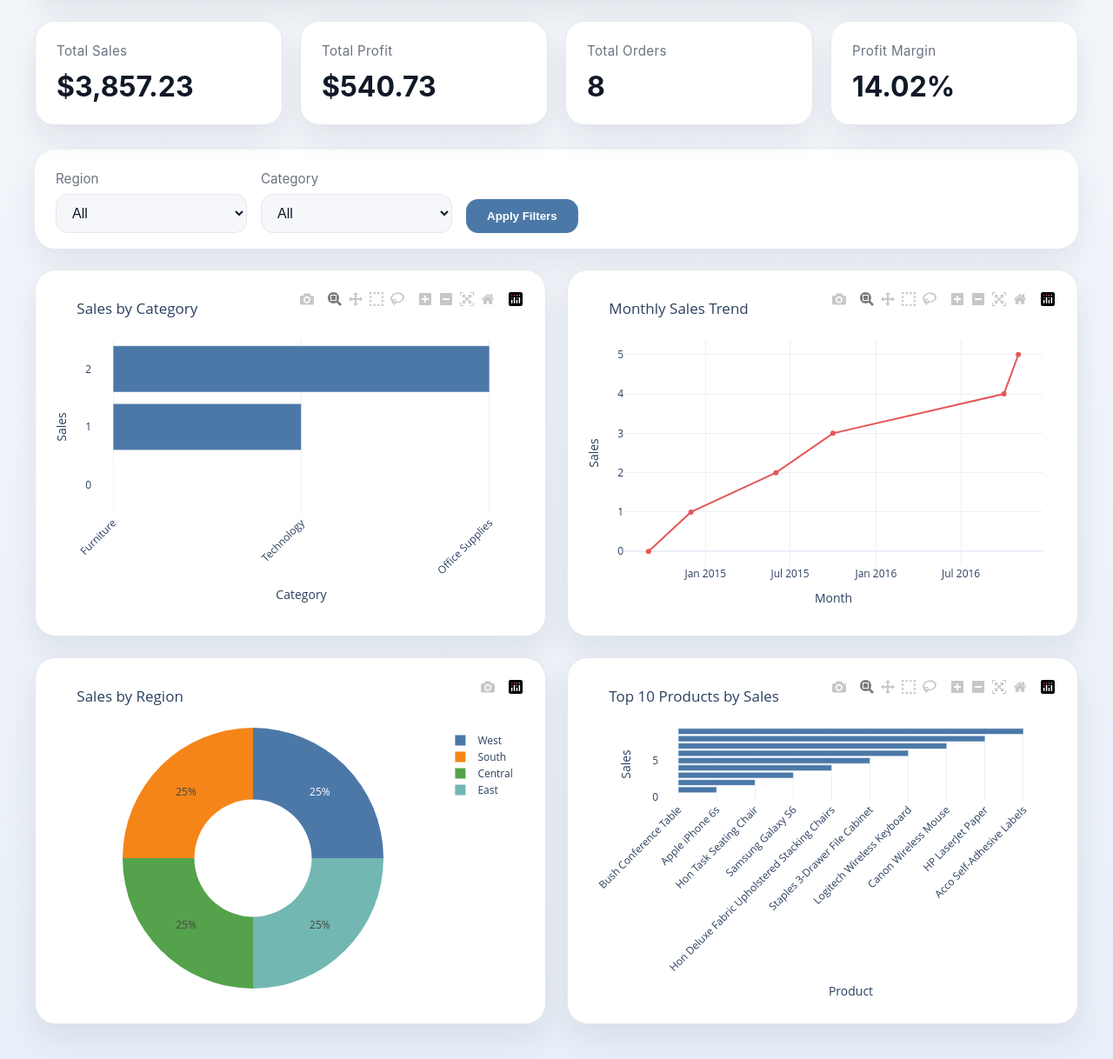
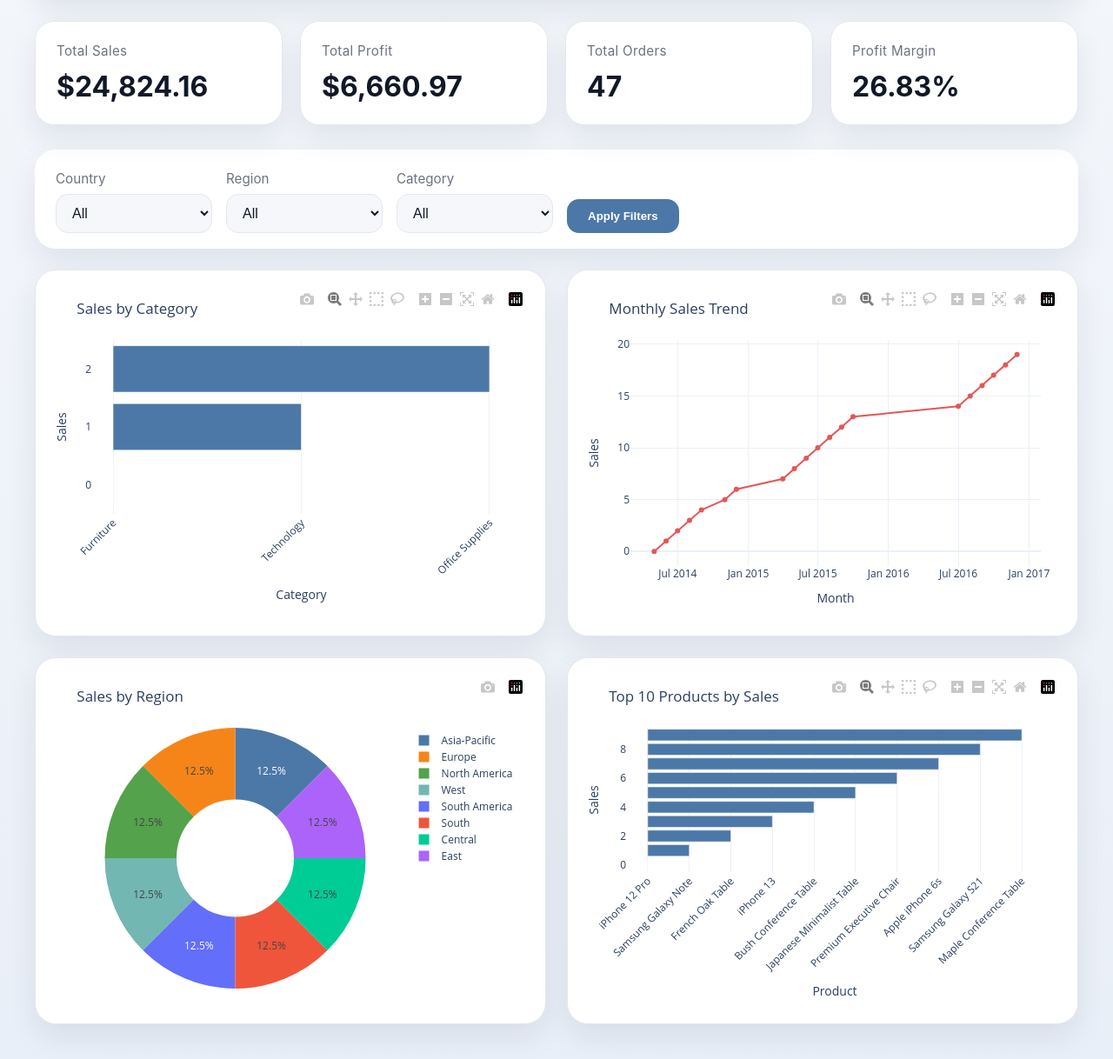
Before and after one commit to Sandip-Kori/Data_Visualization_Project, a Flask app: page / in a window 1280 px wide. Shown: the part 139-1357 px from the top of the page at 87% size. Run offline with Flask 3, Linux system fonts and the light colour scheme; some libraries are stand-ins or nearby versions.

Commit message:
Adding one filter and increasing data

```diff
--- a/app.py
+++ b/app.py
@@ -25,7 +25,7 @@ def clean_data(df: pd.DataFrame) -> pd.DataFrame:
     df.drop_duplicates(inplace=True)
 
     # Ensure required columns exist
-    required_columns = ["Order ID", "Order Date", "Sales", "Profit", "Quantity", "Category", "Region", "Product Name"]
+    required_columns = ["Order ID", "Order Date", "Sales", "Profit", "Quantity", "Country", "Category", "Region", "Product Name"]
     df = df[[col for col in required_columns if col in df.columns]].copy()
 
     # Convert Order Date to datetime
@@ -40,9 +40,9 @@ def clean_data(df: pd.DataFrame) -> pd.DataFrame:
     df.dropna(subset=["Order ID", "Order Date", "Sales", "Profit", "Quantity", "Category", "Region", "Product Name"], inplace=True)
 
     # Replace any remaining numeric NaN values with zeros
-    df["Sales"].fillna(0, inplace=True)
-    df["Profit"].fillna(0, inplace=True)
-    df["Quantity"].fillna(0, inplace=True)
+    df["Sales"] = df["Sales"].fillna(0)
+    df["Profit"] = df["Profit"].fillna(0)
+    df["Quantity"] = df["Quantity"].fillna(0)
 
     # Ensure Quantity is integer
     df["Quantity"] = df["Quantity"].astype(int)
@@ -146,8 +146,10 @@ def create_pie_chart(df: pd.DataFrame, names_col: str, values_col: str, title: s
     return pio.to_html(fig, include_plotlyjs=False, full_html=False)
 
 
-def filter_data(df: pd.DataFrame, region: str, category: str) -> pd.DataFrame:
+def filter_data(df: pd.DataFrame, country: str, region: str, category: str) -> pd.DataFrame:
     filtered = df.copy()
+    if country and country != "All":
+        filtered = filtered[filtered["Country"] == country]
     if region and region != "All":
         filtered = filtered[filtered["Region"] == region]
     if category and category != "All":
@@ -157,14 +159,16 @@ def filter_data(df: pd.DataFrame, region: str, category: str) -> pd.DataFrame:
 
 @app.route("/")
 def index():
+    selected_country = request.args.get("country", "All")
     selected_region = request.args.get("region", "All")
     selected_category = request.args.get("category", "All")
 
     df = load_data()
+    country_options = ["All"] + sorted(df["Country"].dropna().unique().tolist())
     region_options = ["All"] + sorted(df["Region"].dropna().unique().tolist())
     category_options = ["All"] + sorted(df["Category"].dropna().unique().tolist())
 
-    filtered_df = filter_data(df, selected_region, selected_category)
+    filtered_df = filter_data(df, selected_country, selected_region, selected_category)
     kpis = compute_kpis(filtered_df)
 
     sales_by_category = aggregate_sales_by_category(filtered_df)
@@ -192,8 +196,10 @@ def index():
         trend_chart=trend_chart,
         region_chart=region_chart,
         product_chart=product_chart,
+        country_options=country_options,
         region_options=region_options,
         category_options=category_options,
+        selected_country=selected_country,
         selected_region=selected_region,
         selected_category=selected_category,
         no_data=filtered_df.empty,
--- a/data/superstore.csv
+++ b/data/superstore.csv
@@ -9,3 +9,43 @@ CA-2014-119933,2014-09-16,Standard Class,Christopher Parker,Corporate,United Sta
 CA-2014-139246,2014-12-06,Standard Class,James King,Home Office,United States,Chicago,Illinois,60607,Central,Technology,Accessories,Canon Wireless Mouse,63.90,4,0,3.15
 CA-2015-117983,2015-10-09,Standard Class,Janet Weaver,Consumer,United States,New York,New York,10009,East,Office Supplies,Paper,HP LaserJet Paper,22.37,5,0,8.30
 CA-2015-118320,2015-10-11,Second Class,Margaret Marshall,Corporate,United States,San Francisco,California,94122,West,Technology,Phones,Samsung Galaxy S6,608.76,2,0,26.74
+UK-2016-105564,2016-08-15,First Class,David Brown,Consumer,United Kingdom,London,London,SW1A,Europe,Furniture,Bookcases,Modern Wooden Bookshelf,450.00,3,0.1,135.00
+UK-2016-105564,2016-08-15,First Class,David Brown,Consumer,United Kingdom,London,London,SW1A,Europe,Technology,Phones,Samsung Galaxy Note,1250.00,1,0,312.50
+UK-2015-142456,2015-05-20,Standard Class,Emily Watson,Corporate,United Kingdom,Manchester,Manchester,M1,Europe,Office Supplies,Storage,Industrial Metal Cabinet,320.00,2,0.15,92.80
+UK-2014-156789,2014-11-30,Second Class,Michael Johnson,Consumer,United Kingdom,Birmingham,Birmingham,B1,Europe,Furniture,Chairs,Premium Office Chair,640.00,1,0,192.00
+CA-2016-152157,2016-09-12,Express Class,Sophie Martin,Consumer,Canada,Toronto,Ontario,M5H,North America,Technology,Accessories,Apple Magic Keyboard,199.99,2,0,59.99
+CA-2016-152158,2016-10-05,Standard Class,Liam O'Brien,Corporate,Canada,Vancouver,British Columbia,V6B,North America,Furniture,Tables,Maple Conference Table,890.00,1,0.1,267.00
+CA-2016-152159,2016-07-22,Second Class,Rachel Lee,Consumer,Canada,Montreal,Quebec,H1A,North America,Office Supplies,Paper,Premium Printing Paper,45.50,10,0,13.65
+CA-2015-142457,2015-04-10,Standard Class,James Wilson,Home Office,Canada,Calgary,Alberta,T2P,North America,Technology,Phones,iPhone 12 Pro,1500.00,1,0,450.00
+DE-2016-153001,2016-12-01,First Class,Anna Schmidt,Consumer,Germany,Berlin,Berlin,10115,Europe,Furniture,Bookcases,Scandinavian Design Shelves,380.00,2,0,114.00
+DE-2016-153002,2016-11-18,Standard Class,Klaus Mueller,Corporate,Germany,Munich,Bavaria,80331,Europe,Technology,Accessories,German Mechanical Keyboard,299.99,3,0.05,89.99
+DE-2015-152888,2015-08-25,Second Class,Petra Fischer,Consumer,Germany,Hamburg,Hamburg,20095,Europe,Office Supplies,Storage,Industrial Storage Unit,550.00,2,0.2,121.00
+DE-2014-152777,2014-06-15,Standard Class,Hans Weber,Corporate,Germany,Frankfurt,Hesse,60311,Europe,Furniture,Chairs,Ergonomic Office Chair,720.00,1,0,216.00
+FR-2016-154001,2016-10-08,Express Class,Marie Dupont,Consumer,France,Paris,Île-de-France,75001,Europe,Technology,Phones,Samsung Galaxy S21,899.00,1,0,269.70
+FR-2016-154002,2016-09-20,Standard Class,Pierre Bernard,Corporate,France,Lyon,Auvergne-Rhône-Alpes,69001,Europe,Furniture,Tables,French Oak Table,1200.00,1,0.1,360.00
+FR-2015-153888,2015-07-12,Second Class,Isabelle Moreau,Consumer,France,Marseille,Provence-Alpes-Côte d'Azur,13001,Europe,Office Supplies,Labels,Premium Labels Set,28.50,5,0,8.55
+FR-2014-153777,2014-05-30,Standard Class,Jean Leclerc,Home Office,France,Nice,Provence-Alpes-Côte d'Azur,06000,Europe,Technology,Accessories,Wireless Mouse Set,89.99,4,0,26.99
+AU-2016-155001,2016-11-25,First Class,John Smith,Consumer,Australia,Sydney,New South Wales,2000,Asia-Pacific,Furniture,Bookcases,Australian Timber Bookcase,520.00,1,0,156.00
+AU-2016-155002,2016-10-30,Standard Class,Sarah Williams,Corporate,Australia,Melbourne,Victoria,3000,Asia-Pacific,Technology,Phones,iPhone 13,999.00,2,0,299.70
+AU-2015-154888,2015-09-14,Second Class,Michael Johnson,Consumer,Australia,Brisbane,Queensland,4000,Asia-Pacific,Office Supplies,Storage,Filing Cabinet,410.00,1,0.1,123.00
+AU-2014-154777,2014-08-22,Standard Class,Emma Davis,Home Office,Australia,Perth,Western Australia,6000,Asia-Pacific,Furniture,Chairs,Ergonomic Chair Pro,880.00,1,0,264.00
+JP-2016-156001,2016-12-10,Express Class,Taro Yamamoto,Consumer,Japan,Tokyo,Tokyo,100-0001,Asia-Pacific,Technology,Accessories,Japanese Mechanical Keyboard,449.99,2,0,134.99
+JP-2016-156002,2016-11-05,Standard Class,Yuki Tanaka,Corporate,Japan,Osaka,Osaka,530-0001,Asia-Pacific,Furniture,Tables,Japanese Minimalist Table,950.00,1,0.05,285.00
+JP-2015-155888,2015-10-18,Second Class,Kenji Sato,Consumer,Japan,Kyoto,Kyoto,600-8001,Asia-Pacific,Office Supplies,Paper,High Quality Japanese Paper,65.00,8,0,19.50
+JP-2014-155777,2014-09-27,Standard Class,Hiroshi Nakamura,Home Office,Japan,Yokohama,Kanagawa,220-0011,Asia-Pacific,Technology,Phones,Sony Mobile Phone,750.00,1,0,225.00
+IN-2016-157001,2016-11-02,Standard Class,Rajesh Kumar,Consumer,India,Mumbai,Maharashtra,400001,Asia-Pacific,Office Supplies,Storage,Industrial Storage Rack,380.00,3,0.1,91.20
+IN-2016-157002,2016-10-20,Second Class,Priya Sharma,Corporate,India,Delhi,Delhi,110001,Asia-Pacific,Furniture,Chairs,Comfortable Office Chair,520.00,2,0,156.00
+IN-2015-156888,2015-08-05,Standard Class,Arjun Singh,Consumer,India,Bangalore,Karnataka,560001,Asia-Pacific,Technology,Accessories,Wireless Charging Pad,149.99,5,0.05,37.49
+IN-2014-156777,2014-07-10,First Class,Ananya Gupta,Home Office,India,Chennai,Tamil Nadu,600001,Asia-Pacific,Office Supplies,Labels,Eco-Friendly Labels,35.00,10,0,10.50
+BR-2016-158001,2016-12-15,Standard Class,Carlos Silva,Consumer,Brazil,São Paulo,São Paulo,01310,South America,Furniture,Bookcases,Tropical Wood Bookcase,480.00,2,0,144.00
+BR-2016-158002,2016-11-22,Second Class,Maria Santos,Corporate,Brazil,Rio de Janeiro,Rio de Janeiro,20040020,South America,Technology,Phones,Samsung Galaxy A12,450.00,3,0,135.00
+BR-2015-157888,2015-09-08,Standard Class,Pedro Costa,Consumer,Brazil,Belo Horizonte,Minas Gerais,30140071,South America,Office Supplies,Storage,Metal Storage Chest,290.00,1,0.1,67.70
+BR-2014-157777,2014-08-16,First Class,Lucas Oliveira,Home Office,Brazil,Salvador,Bahia,40010140,South America,Furniture,Chairs,Elegant Office Chair,650.00,1,0,195.00
+MX-2016-159001,2016-10-28,Standard Class,Jorge Gonzalez,Consumer,Mexico,Mexico City,Mexico City,06500,North America,Technology,Accessories,Laptop Stand,129.99,4,0,39.00
+MX-2016-159002,2016-09-14,Second Class,Isabella Garcia,Corporate,Mexico,Guadalajara,Jalisco,44100,North America,Furniture,Tables,Wooden Meeting Table,780.00,1,0.15,234.00
+MX-2015-158888,2015-07-22,Standard Class,Diego Hernandez,Consumer,Mexico,Monterrey,Nuevo León,64000,North America,Office Supplies,Paper,Eco-Friendly Paper,55.00,6,0,16.50
+MX-2014-158777,2014-06-30,First Class,Sofia Martinez,Home Office,Mexico,Cancun,Quintana Roo,77500,North America,Technology,Phones,Samsung Galaxy Note 20,850.00,1,0,255.00
+NZ-2016-160001,2016-11-09,Express Class,Aidan Thompson,Consumer,New Zealand,Auckland,Auckland,1010,Asia-Pacific,Furniture,Bookcases,Modern NZ Timber Shelf,420.00,2,0.05,115.50
+NZ-2016-160002,2016-10-17,Standard Class,Emma Wilson,Corporate,New Zealand,Wellington,Wellington,6011,Asia-Pacific,Technology,Accessories,Wireless Mouse Pro,89.99,3,0,26.99
+NZ-2015-159888,2015-08-25,Second Class,James Brown,Consumer,New Zealand,Christchurch,Canterbury,8011,Asia-Pacific,Office Supplies,Storage,Compact Storage Unit,250.00,2,0,75.00
+NZ-2014-159777,2014-07-20,Standard Class,Olivia Davis,Home Office,New Zealand,Hamilton,Waikato,3204,Asia-Pacific,Furniture,Chairs,Premium Executive Chair,950.00,1,0,285.00
--- a/static/style.css
+++ b/static/style.css
@@ -105,8 +105,8 @@ body {
 }
 
 .filter-group select {
-  width: 220px;
-  min-width: 180px;
+  width: 180px;
+  min-width: 160px;
   padding: 12px 14px;
   border-radius: 14px;
   border: 1px solid var(--border);
--- a/templates/index.html
+++ b/templates/index.html
@@ -38,6 +38,14 @@
     <section class="filter-panel">
       <form method="get" class="filter-form">
         <div class="filter-group">
+          <label for="country">Country</label>
+          <select id="country" name="country">
+            {% for country in country_options %}
+              <option value="{{ country }}" {% if country == selected_country %}selected{% endif %}>{{ country }}</option>
+            {% endfor %}
+          </select>
+        </div>
+        <div class="filter-group">
           <label for="region">Region</label>
           <select id="region" name="region">
             {% for region in region_options %}
@@ -57,7 +65,7 @@
       </form>
       {% if no_data %}
         <div class="empty-state">
-          <p>No data matches the selected filters. Try a different Region or Category.</p>
+          <p>No data matches the selected filters. Try a different Country, Region, or Category.</p>
         </div>
       {% endif %}
     </section>
```
